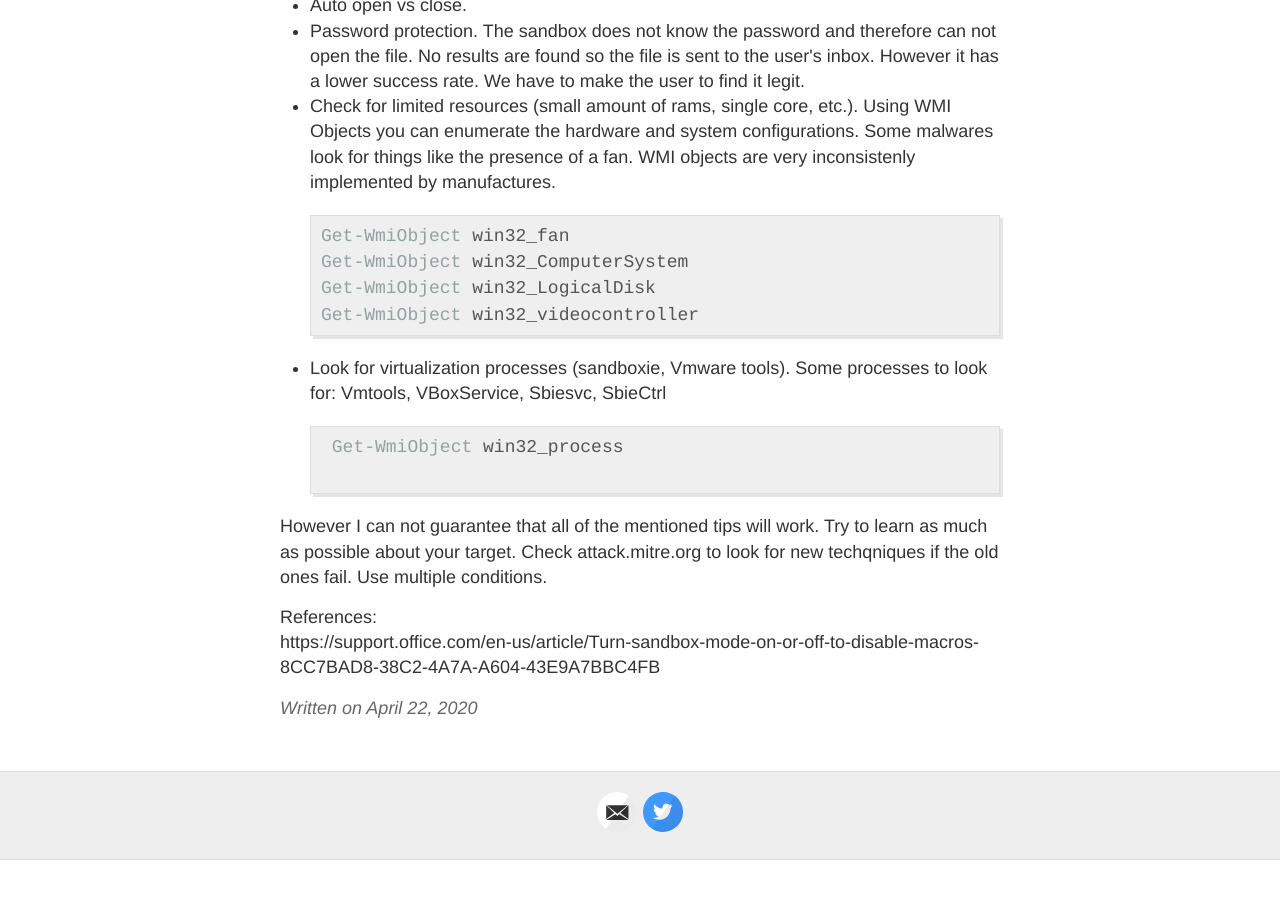
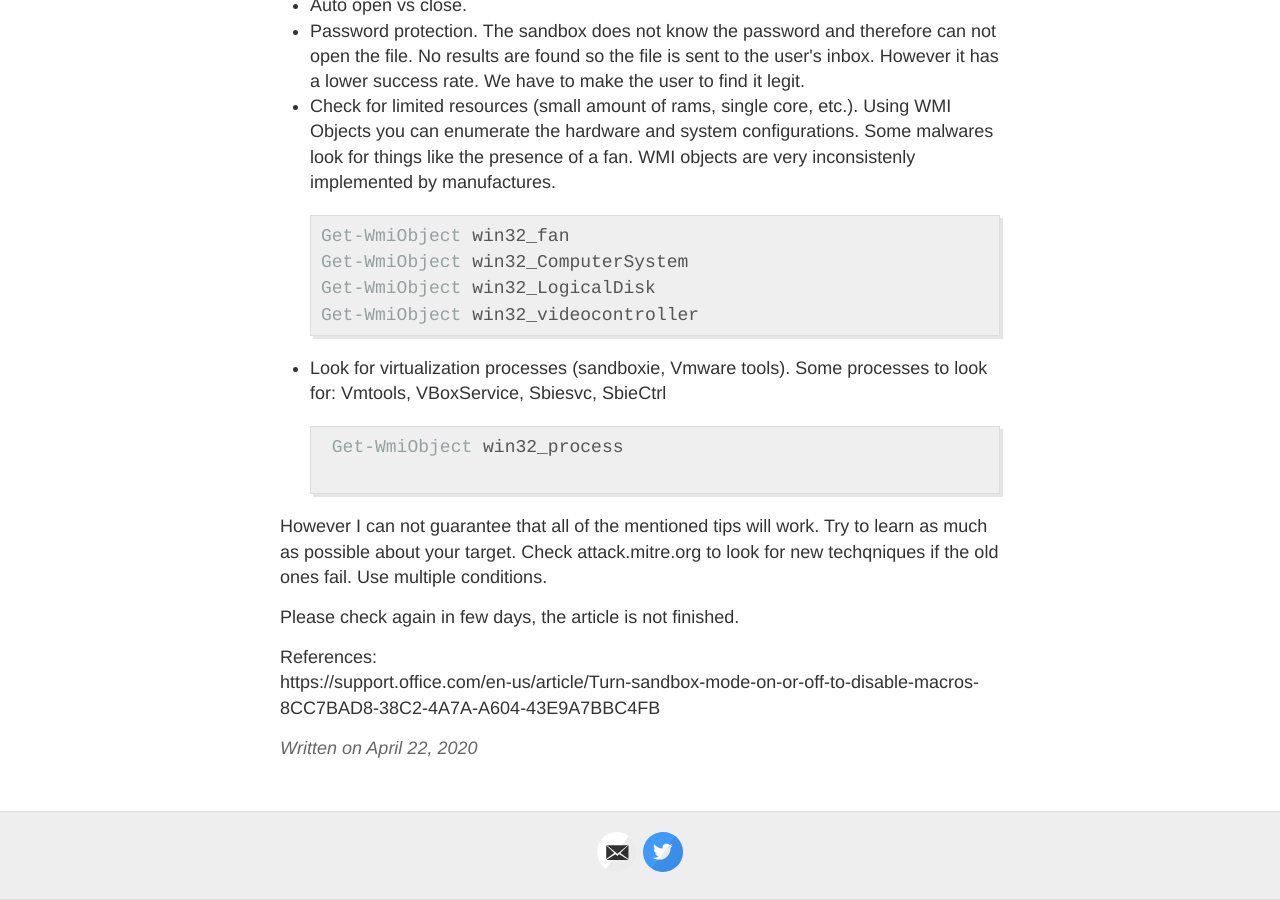
Before and after one commit to whmacmac/test, a Jekyll site: the page built from _posts/2020-04-22-RedTeam-Exercises-with-OpenSource-Tools-Part-2.md, in a window 1280 px wide and 900 px high, scrolled down 8210 px. Built offline with Jekyll 4.4.1, drawn with Linux system fonts in a browser that asks for light colours; before the commit the page ends 9070 px from its top, so only the background shows below that.

Commit message:
Update 2020-04-22-RedTeam-Exercises-with-OpenSource-Tools-Part-2.md

```diff
--- a/_posts/2020-04-22-RedTeam-Exercises-with-OpenSource-Tools-Part-2.md
+++ b/_posts/2020-04-22-RedTeam-Exercises-with-OpenSource-Tools-Part-2.md
@@ -173,7 +173,7 @@ Some processes to look for: Vmtools, VBoxService, Sbiesvc, SbieCtrl
 However I can not guarantee that all of the mentioned tips will work. Try to learn as much as possible about your target. Check attack.mitre.org to look for new techqniques if the old ones fail. Use multiple conditions.
 
 
-
+Please check again in few days, the article is not finished.
 
 
 
```
